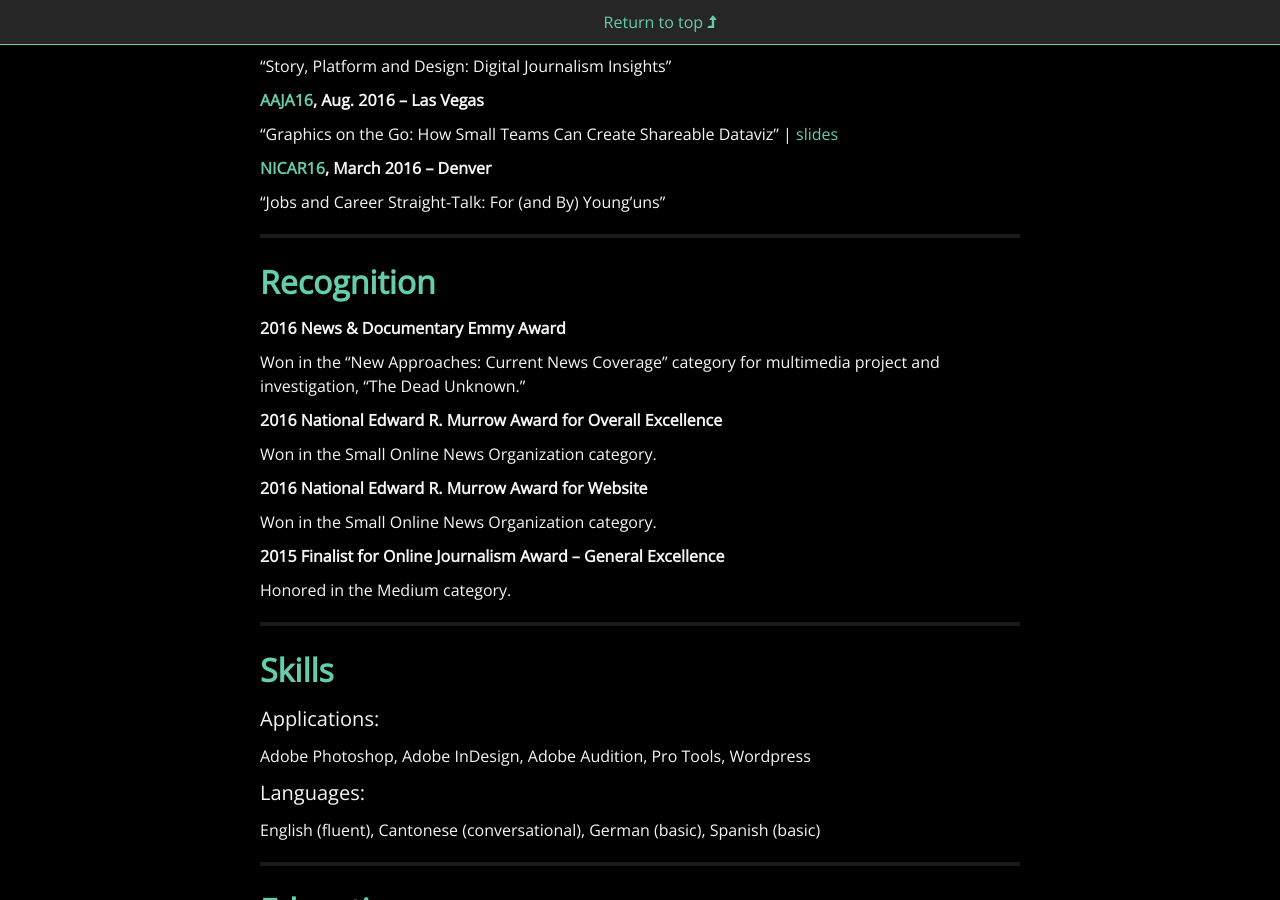
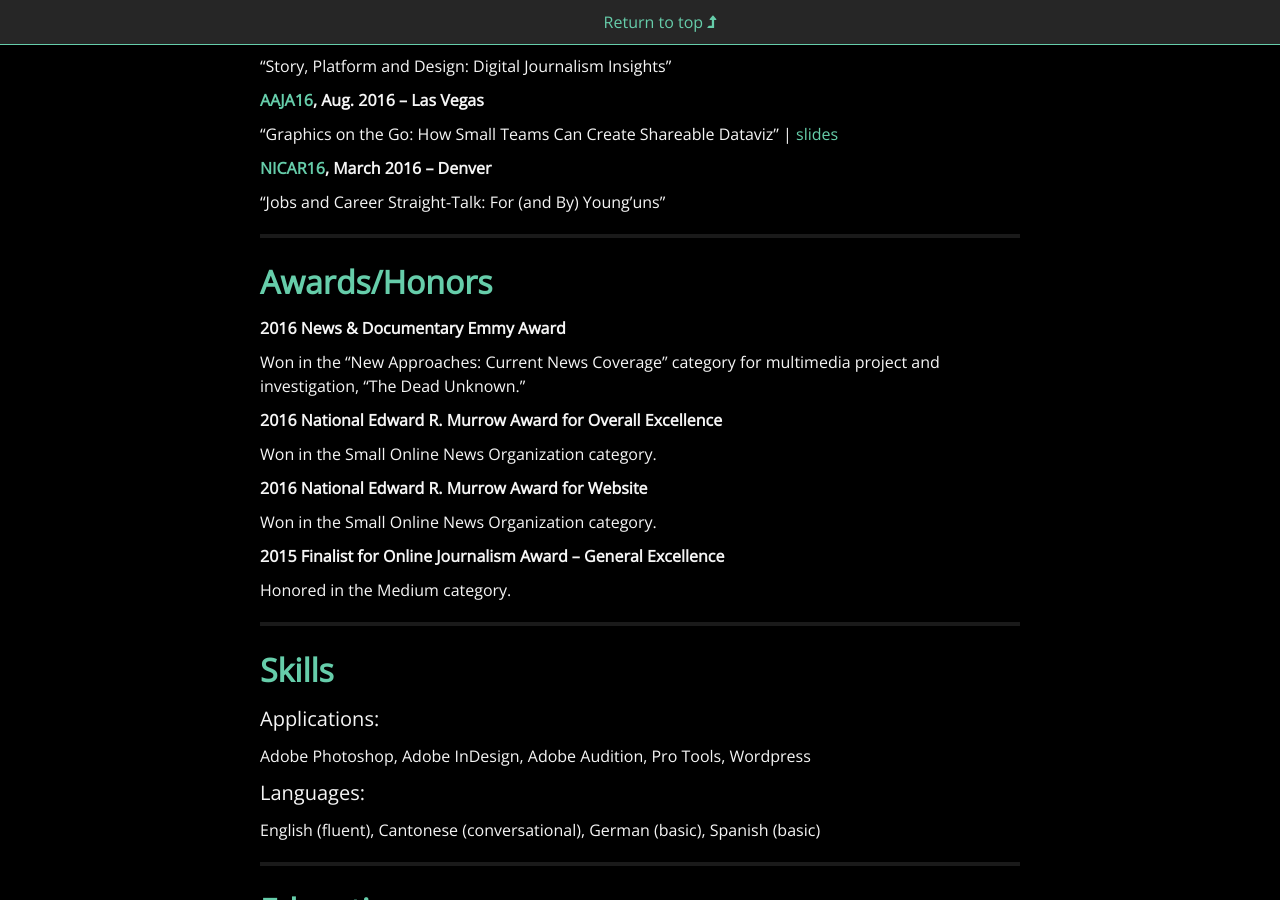
Before and after one commit to juliachanb/juliachanb.github.io, a Jekyll site: the page built from pages/resume.md, in a window 1280 px wide and 900 px high, scrolled down 3331 px. Built offline with Jekyll 4.4.1, drawn with Linux system fonts in a browser that asks for light colours; nearby versions of some CDN libraries; some web fonts are replaced.

Commit message:
awards hed

```diff
--- a/pages/resume.md
+++ b/pages/resume.md
@@ -139,7 +139,7 @@ ___
 
 ___
 
-## **Recognition**
+## **Awards/Honors**
 
 **2016 News & Documentary Emmy Award**
 
```
